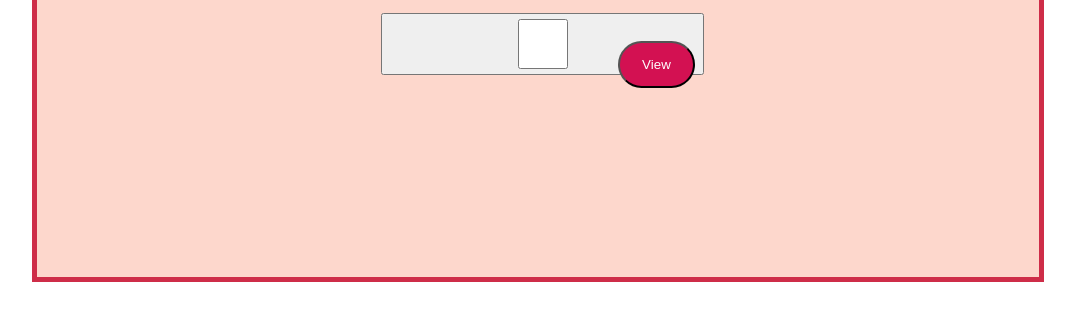
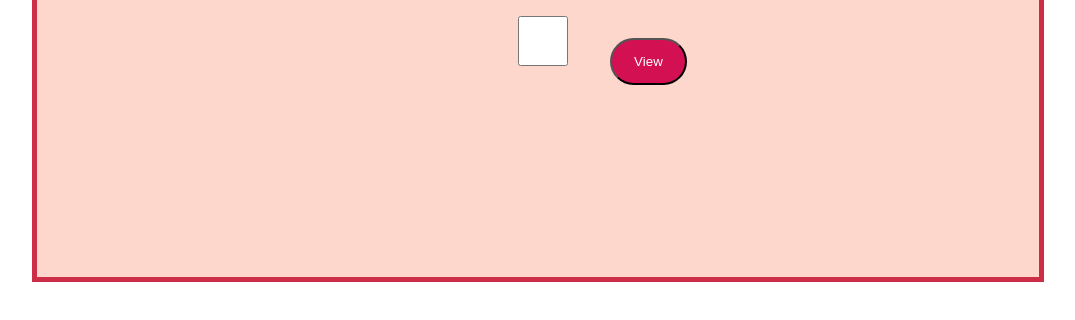
Before and after one commit to Wangesha-Agnes/mentorship_website, a plain HTML site: page todo.html in a window 1280 px wide. Shown: the part 186-506 px from the top of the page, without its empty margins (102-1177 px from the left). Drawn offline with Linux system fonts and the light colour scheme.

Commit message:
added changes

```diff
--- a/todo.html
+++ b/todo.html
@@ -22,7 +22,7 @@
 
 
     <!-- <li><input type="text" placeholder="Trevor Noah" id="text">/li> -->
-      <button><input type="checkbox"></button>
+      <input type="checkbox" id="">
     <a href="nyj.html"><button id="view">View</button></a>
   </div>
 
```
